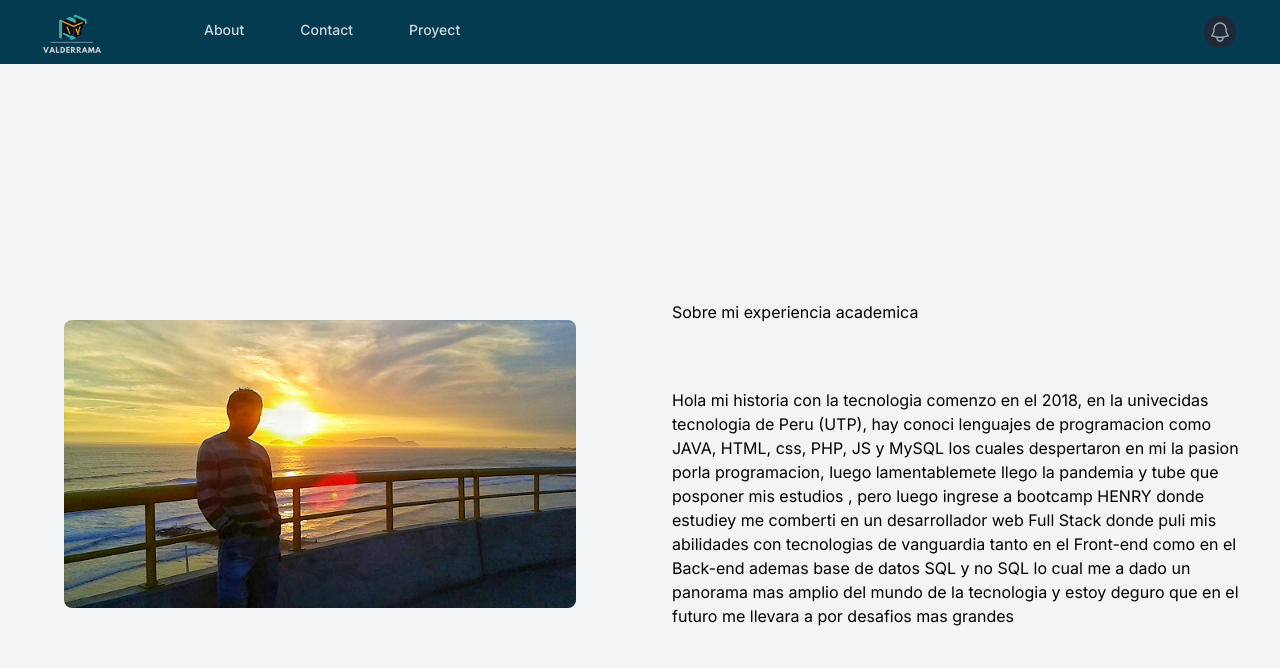
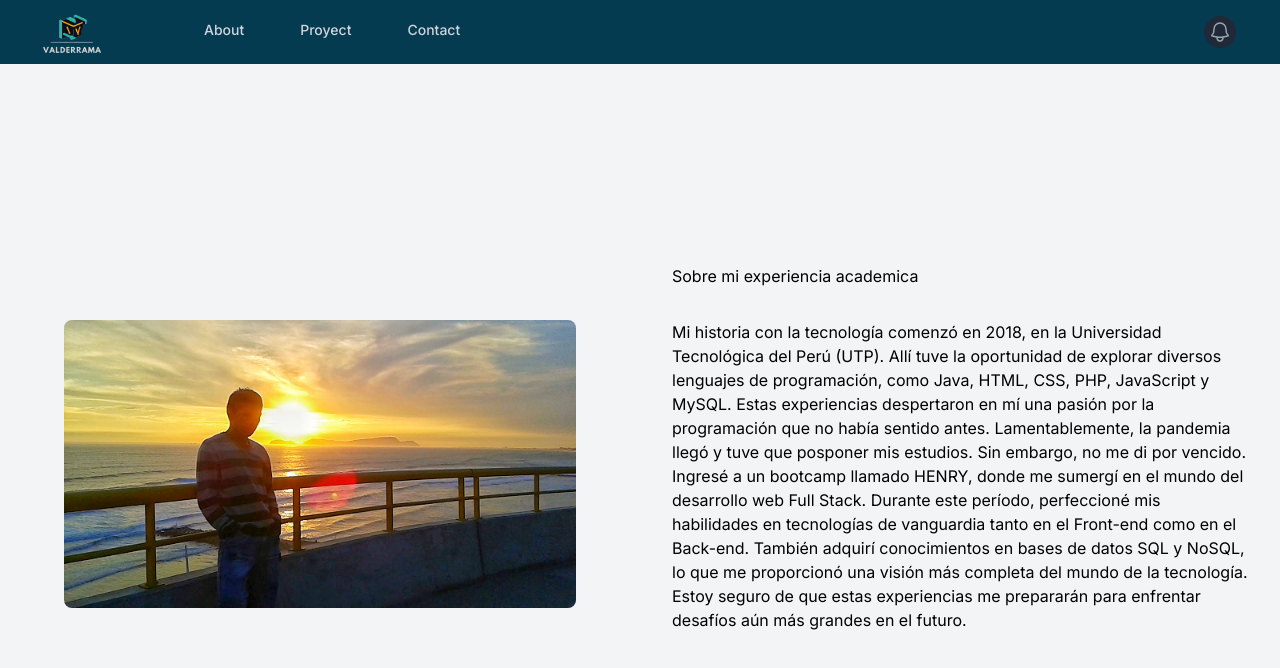
Before and after one commit to percylin33/portafolio, a Next.js app: page /About in a window 1280 px wide. Shown: the top 668 px of the page. Built offline with nearby package versions, Linux system fonts and the light colour scheme.

Commit message:
navbar-position/about-text

```diff
--- a/src/app/About/page.tsx
+++ b/src/app/About/page.tsx
@@ -8,13 +8,12 @@ const About = () => {
 
       </div>
       <div className="w-1/2">
-        <h1 className=" p-8">Sobre mi experiencia academica </h1>
-        <p className=" p-8">Hola mi historia con la tecnologia comenzo en el 2018, en la univecidas tecnologia de Peru (UTP),
-          hay conoci lenguajes de programacion como JAVA, HTML, css, PHP, JS y MySQL  los cuales despertaron
-          en mi la pasion porla programacion, luego lamentablemete llego la pandemia y tube que posponer mis estudios
-          , pero luego ingrese a bootcamp  HENRY donde estudiey  me comberti en un desarrollador web Full Stack
-          donde puli mis abilidades con tecnologias de vanguardia tanto en el Front-end como en el Back-end  ademas base de datos SQL y no SQL
-          lo cual me a dado un panorama mas amplio del mundo de la tecnologia y estoy deguro que en el futuro me llevara a por desafios mas grandes
+        <h1 className="  pl-8">Sobre mi experiencia academica </h1>
+        <p className=" p-8">Mi historia con la tecnología comenzó en 2018, en la Universidad Tecnológica del Perú (UTP). Allí tuve la oportunidad de explorar diversos lenguajes de programación, como Java, HTML, CSS, PHP, JavaScript y MySQL. Estas experiencias despertaron en mí una pasión por la programación que no había sentido antes.
+
+Lamentablemente, la pandemia llegó y tuve que posponer mis estudios. Sin embargo, no me di por vencido. Ingresé a un bootcamp llamado HENRY, donde me sumergí en el mundo del desarrollo web Full Stack. Durante este período, perfeccioné mis habilidades en tecnologías de vanguardia tanto en el Front-end como en el Back-end. También adquirí conocimientos en bases de datos SQL y NoSQL, lo que me proporcionó una visión más completa del mundo de la tecnología.
+
+Estoy seguro de que estas experiencias me prepararán para enfrentar desafíos aún más grandes en el futuro.
                   </p>
 
       </div>
--- a/src/components/Navbar.tsx
+++ b/src/components/Navbar.tsx
@@ -71,18 +71,18 @@ const Navbar = () => {
                 >
                   About
                 </Link>
-                <a
+                <Link
+                  href="Proyect"
+                  className="text-gray-300 hover:bg-hov hover:text-white rounded-md px-3 py-2 text-sm font-medium"
+                >
+                  Proyect
+                </Link>
+                <Link
                   href="/Contact"
                   className="text-gray-300 hover:bg-hov hover:text-white rounded-md px-3 py-2 text-sm font-medium"
                 >
                   Contact
-                </a>
-                <a
-                  href="Proyect"
-                  className="text-gray-300 hover:bg-hov hover:text-white rounded-md px-3 py-2 text-sm font-medium"
-                >
-                  Proyect
-                </a>
+                </Link>
               </div>
             </div>
           </div>
```
